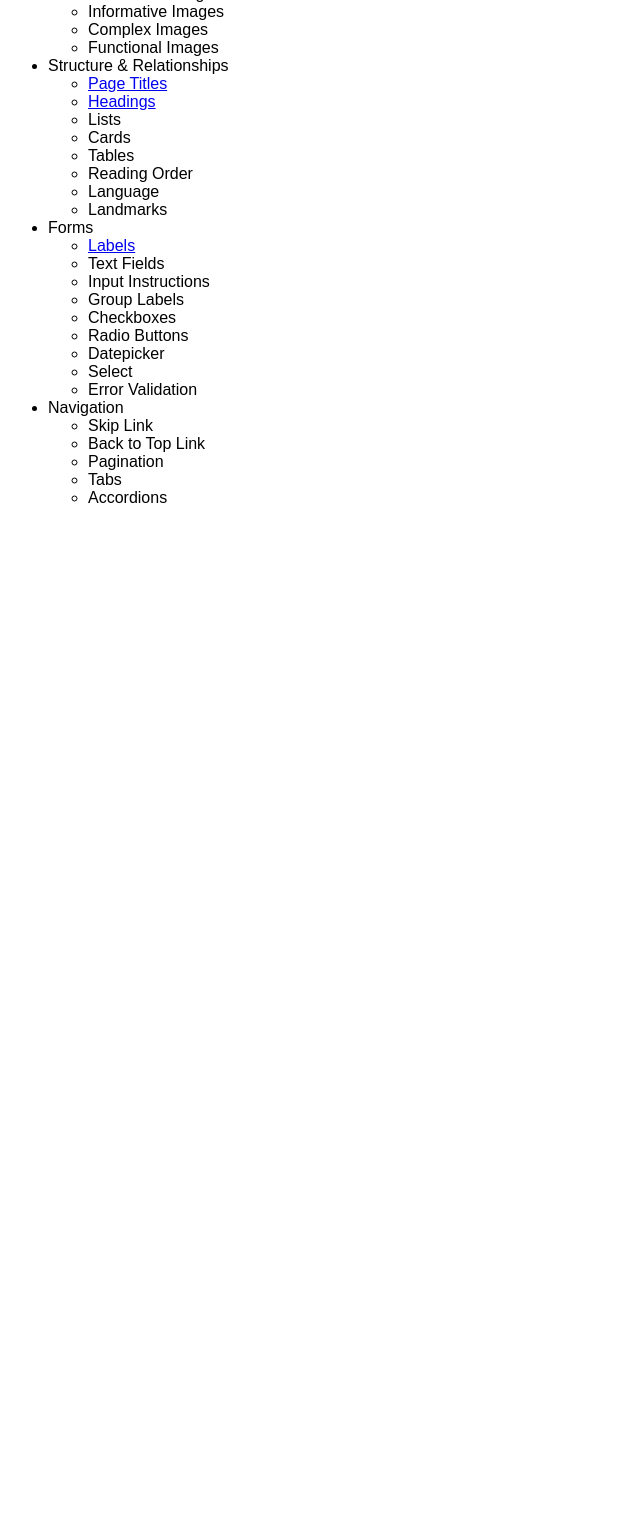
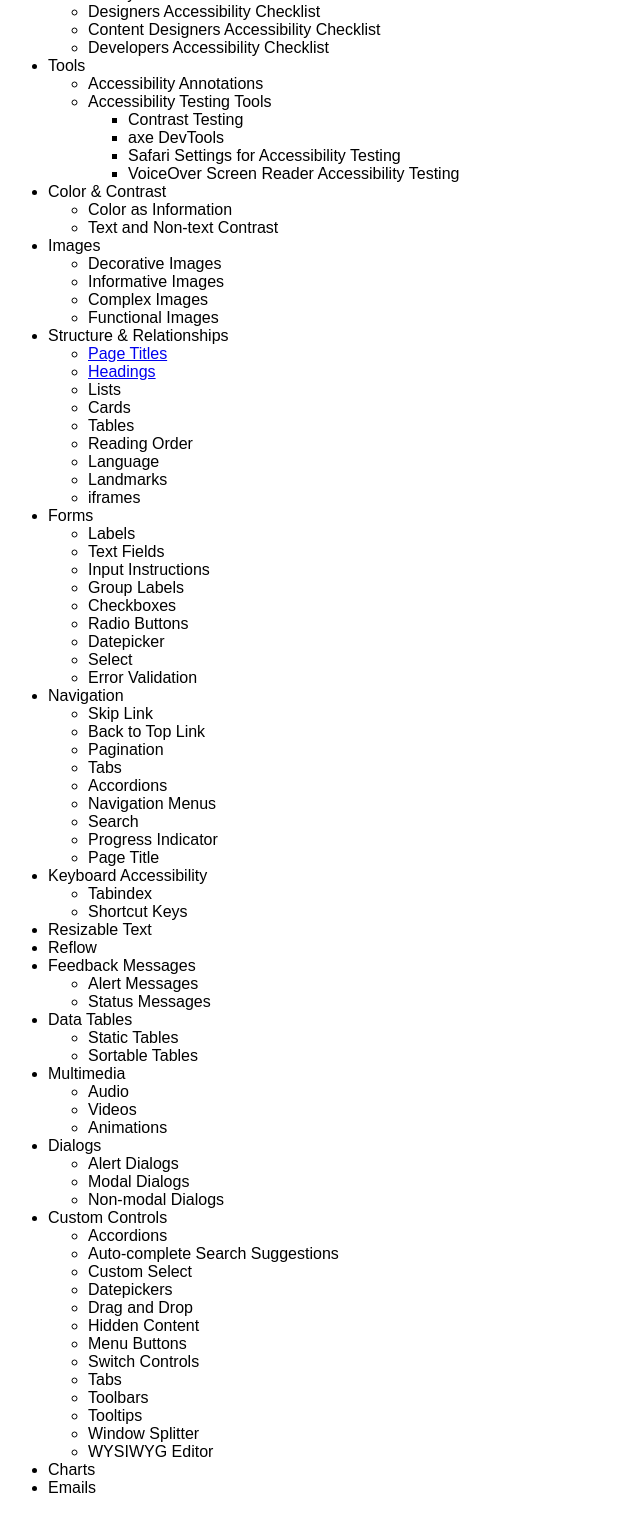
Before and after one commit to pauljadam/pauljadam.github.io, a plain HTML site: page a11y-standards/index.html in a window 1280 px wide. Shown: the part 577-2090 px from the top of the page, without its empty margins (0-640 px from the left). Before the commit the page ends 1100 px from the top, so only its background shows below. Drawn offline with Linux system fonts and the light colour scheme.

Commit message:
Update index.html

```diff
--- a/a11y-standards/index.html
+++ b/a11y-standards/index.html
@@ -18,6 +18,33 @@
 <p>Save yourself time from repeating the same suggestions for accessibility by sharing a link to the internal accessibility standards content.</p>
 <h2>Table of Contents</h2>
 <ul>
+    <li>How to use the Accessibility Standards</li>
+    <li>Accessibility Checklists
+        <ul>
+            <li>Designers Accessibility Checklist</li>
+            <li>Content Designers Accessibility Checklist</li>
+            <li>Developers Accessibility Checklist</li>
+        </ul>
+    </li>
+    <li>Tools
+        <ul>
+            <li>Accessibility Annotations</li>
+            <li>Accessibility Testing Tools
+                <ul>
+                    <li>Contrast Testing</li>
+                    <li>axe DevTools</li>
+                    <li>Safari Settings for Accessibility Testing</li>
+                    <li>VoiceOver Screen Reader Accessibility Testing</li>
+                </ul>
+            </li>
+        </ul>
+    </li>
+    <li>Color & Contrast
+        <ul>
+            <li>Color as Information</li>
+            <li>Text and Non-text Contrast</li>
+        </ul>
+    </li>
     <li>Images
         <ul>
             <li>Decorative Images</li>
@@ -36,11 +63,12 @@
             <li>Reading Order</li>
             <li>Language</li>
             <li>Landmarks</li>
+            <li>iframes</li>
         </ul>
     </li>
     <li>Forms
         <ul>
-            <li><a href="/forms/labels.html">Labels</a></li>
+            <li>Labels</li>
             <li>Text Fields</li>
             <li>Input Instructions</li>
             <li>Group Labels</li>
@@ -58,8 +86,65 @@
             <li>Pagination</li>
             <li>Tabs</li>
             <li>Accordions</li>
+            <li>Navigation Menus</li>
+            <li>Search</li>
+            <li>Progress Indicator</li>
+            <li>Page Title</li>
         </ul>
     </li>
+    <li>Keyboard Accessibility
+        <ul>
+            <li>Tabindex</li>
+            <li>Shortcut Keys</li>
+        </ul>
+    </li>
+    <li>Resizable Text</li>
+    <li>Reflow</li>
+    <li>Feedback Messages
+        <ul>
+            <li>Alert Messages</li>
+            <li>Status Messages</li>
+        </ul>
+    </li>
+    <li>Data Tables
+        <ul>
+            <li>Static Tables</li>
+            <li>Sortable Tables</li>
+        </ul>
+    </li>
+    <li>Multimedia
+        <ul>
+            <li>Audio</li>
+            <li>Videos</li>
+            <li>Animations</li>
+        </ul>
+    </li>
+    <li>Dialogs
+        <ul>
+            <li>Alert Dialogs</li>
+            <li>Modal Dialogs</li>
+            <li>Non-modal Dialogs</li>
+        </ul>
+    </li>
+    <li>Custom Controls
+        <ul>
+            <li>Accordions</li>
+            <li>Auto-complete Search Suggestions</li>
+            <li>Custom Select</li>
+            <li>Datepickers</li>
+            <li>Drag and Drop</li>
+            <li>Hidden Content</li>
+            <li>Menu Buttons</li>
+            <li>Switch Controls</li>
+            <li>Tabs</li>
+            <li>Toolbars</li>
+            <li>Tooltips</li>
+            <li>Window Splitter</li>
+            <li>WYSIWYG Editor</li>
+        </ul>
+    </li>
+    <li>Charts</li>
+    <li>Emails</li>
 </ul>
 </body>
 </html>
```
